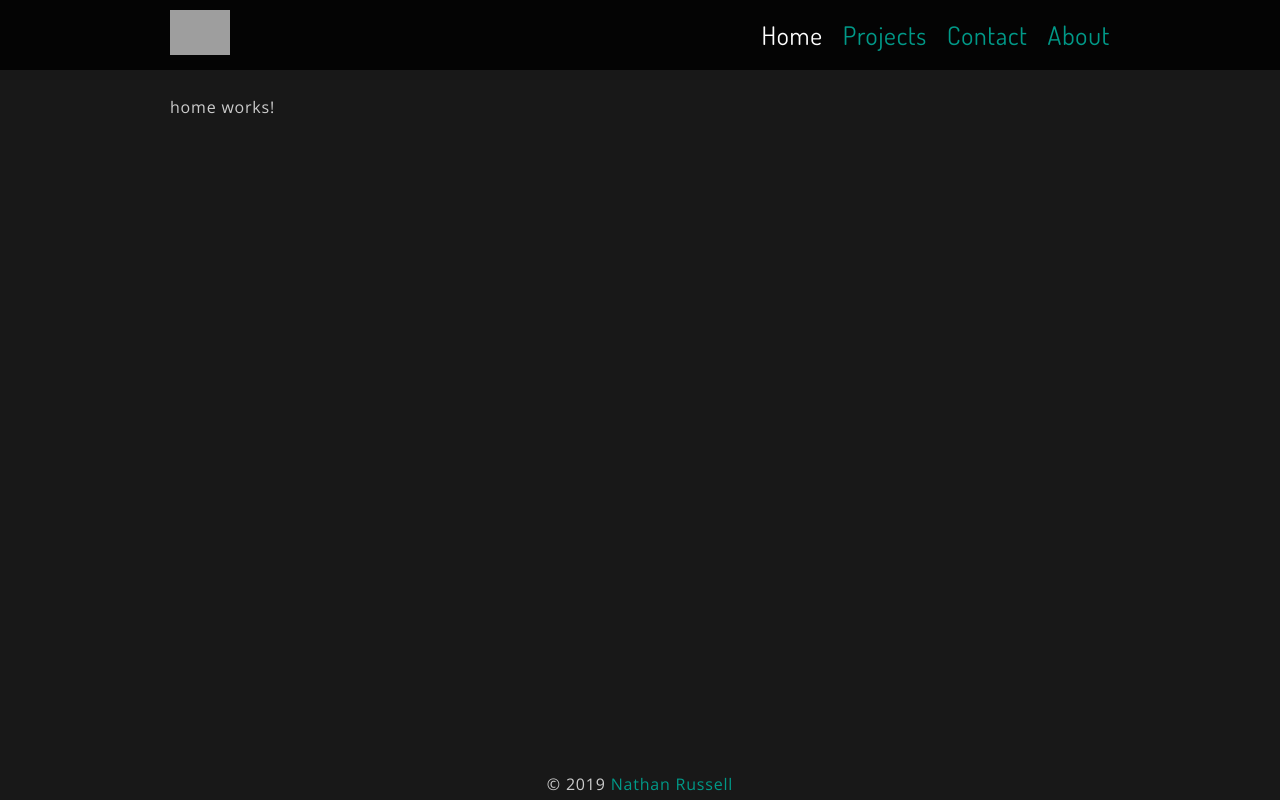
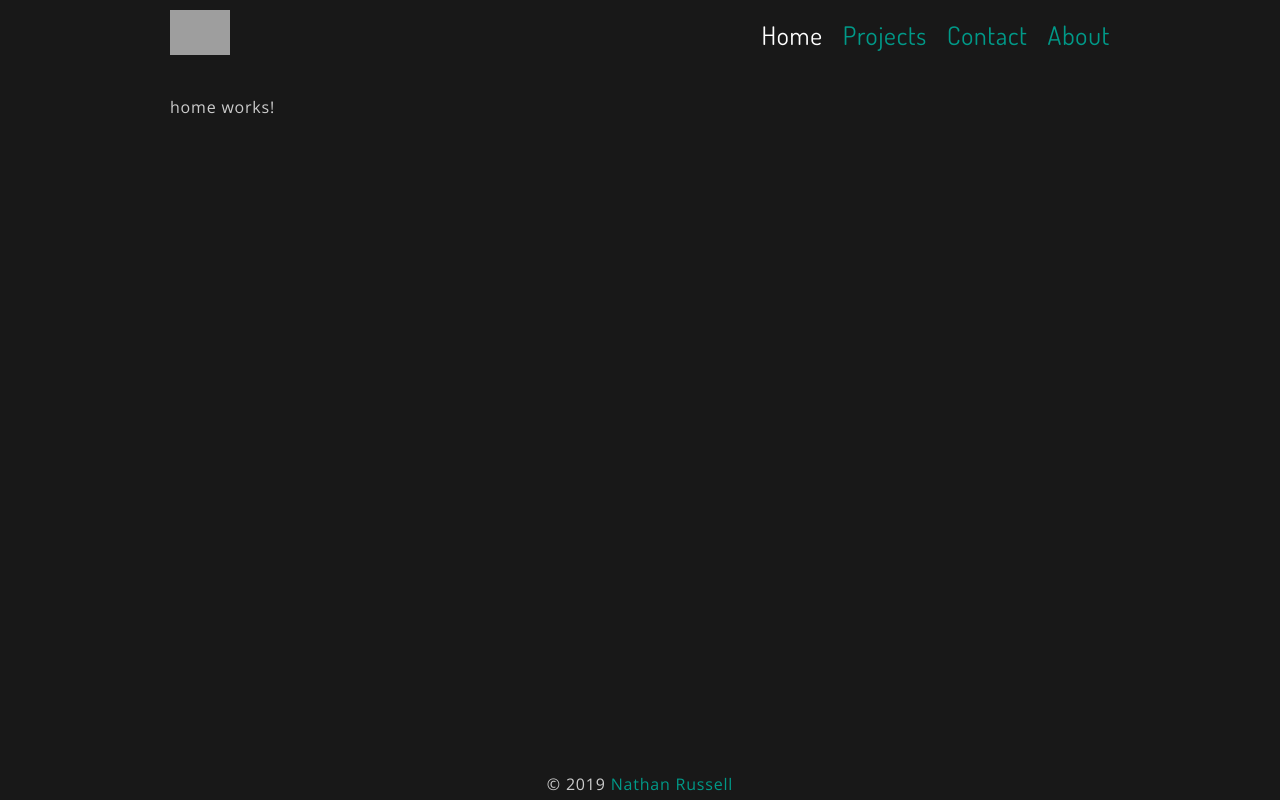
Before and after one commit to NateRussell/Portfolio-Website, an Angular app in the folder PortfolioWebsite/ClientApp/: page / in a window 1280 px wide. Built offline with nearby package versions, Linux system fonts and the light colour scheme; grey boxes are pictures that could not be loaded.

Commit message:
Fix issue with overlay not covering part of page during scroll for some browsers. Add fade-in to header on user scroll down.

```diff
--- a/PortfolioWebsite/ClientApp/src/app/app.component.html
+++ b/PortfolioWebsite/ClientApp/src/app/app.component.html
@@ -1,4 +1,4 @@
-<div id="header" [@shiftLeft]="sideNavigation.isOpen">
+<div id="header" [@shiftLeft]="sideNavigation.isOpen" [@headerFade]="scrollTop">
   <div class="width-container"><app-header (openMenuEvent)="sideNavigation.toggle()"></app-header></div>
 </div>
 <div id="body" [@shiftLeft]="sideNavigation.isOpen">
--- a/PortfolioWebsite/ClientApp/src/app/app.component.ts
+++ b/PortfolioWebsite/ClientApp/src/app/app.component.ts
@@ -1,4 +1,4 @@
-import { Component, OnInit } from '@angular/core';
+import { Component, OnInit, OnDestroy, HostListener, ElementRef } from '@angular/core';
 import {
   trigger,
   style,
@@ -6,9 +6,7 @@ import {
   transition,
   animateChild,
   query,
-
   state,
-
   group
 } from '@angular/animations';
 
@@ -45,17 +43,41 @@ import {
 
         ])
       ])
+    ]),
+    trigger('headerFade', [
+      state('true', style({
+        backgroundColor: 'rgba(0, 0, 0, 0)'
+      })
+      ),
+      state('false', style({
+        backgroundColor: 'rgba(0,0,0, .8)'
+      })
+      ),
+      transition('true <=> false', [
+        animate('.35s')
+      ])
     ])
   ]
 })
 export class AppComponent implements OnInit {
   title = 'ClientApp';
 
-  constructor() {
+  scrollTop: boolean = true;
+
+  constructor(public el: ElementRef) {
 
   }
 
   ngOnInit() {
+    this.scrollTop
+  }
 
+  @HostListener('window:scroll', ['$event'])
+  checkScroll() {
+    if (window.scrollY <= 0) {
+      this.scrollTop = true;
+    } else {
+      this.scrollTop = false;
+    }
   }
 }
```
Also changed, not shown: 2 other files (tests, documents, lock files or other folders).
